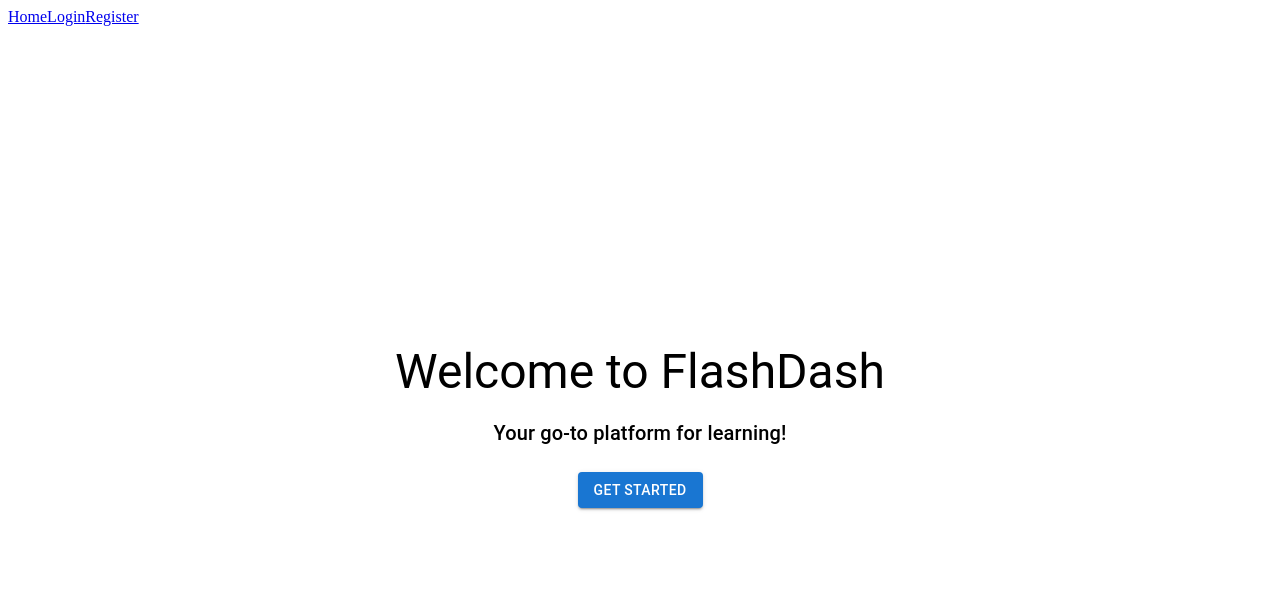
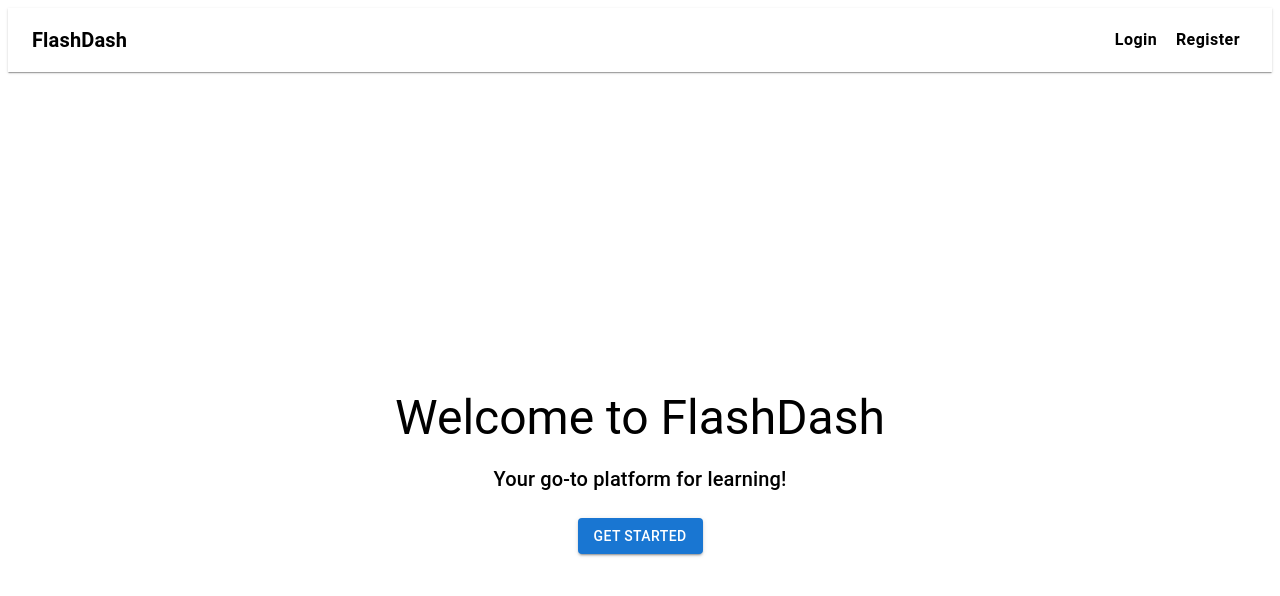
Before and after one commit to P4r1nc3/FlashDash_Frontend, a React (Vite) app: page / in a window 1280 px wide. Shown: the top 596 px of the page. Built offline with nearby package versions, Linux system fonts and the light colour scheme; no server answers.

Commit message:
Remade navigation

```diff
--- a/src/components/Navbar.tsx
+++ b/src/components/Navbar.tsx
@@ -1,25 +1,93 @@
-import { useContext } from 'react';
+import React, { useContext } from 'react';
 import { Link } from 'react-router-dom';
+import { AppBar, Toolbar, Typography, Button, Box } from '@mui/material';
 import { AuthContext } from '../contexts/AuthContext';
 
 const Navbar = () => {
     const auth = useContext(AuthContext);
 
     return (
-        <nav>
-            <Link to="/">Home</Link>
+        <AppBar position="static" sx={{ backgroundColor: 'white', boxShadow: 1 }}>
+            <Toolbar
+                sx={{
+                    display: 'flex',
+                    justifyContent: 'space-between',
+                }}
+            >
+                {/* Logo po lewej stronie */}
+                <Typography
+                    variant="h6"
+                    component={Link}
+                    to="/"
+                    sx={{
+                        textDecoration: 'none',
+                        color: 'black',
+                        fontWeight: 'bold',
+                        fontFamily: 'Roboto, sans-serif',
+                    }}
+                >
+                    FlashDash
+                </Typography>
+
+                {/* Linki po prawej stronie */}
+                <Box>
                     {auth?.isAuthenticated ? (
                         <>
-                    <Link to="/account">Account</Link>
-                    <button onClick={auth.logout}>Logout</button>
+                            <Button
+                                component={Link}
+                                to="/account"
+                                sx={{
+                                    textTransform: 'none',
+                                    color: 'black',
+                                    fontWeight: 'bold',
+                                    fontSize: '1rem',
+                                }}
+                            >
+                                Account
+                            </Button>
+                            <Button
+                                onClick={auth.logout}
+                                sx={{
+                                    textTransform: 'none',
+                                    color: 'black',
+                                    fontWeight: 'bold',
+                                    fontSize: '1rem',
+                                }}
+                            >
+                                Logout
+                            </Button>
                         </>
                     ) : (
                         <>
-                    <Link to="/login">Login</Link>
-                    <Link to="/register">Register</Link>
+                            <Button
+                                component={Link}
+                                to="/login"
+                                sx={{
+                                    textTransform: 'none',
+                                    color: 'black',
+                                    fontWeight: 'bold',
+                                    fontSize: '1rem',
+                                }}
+                            >
+                                Login
+                            </Button>
+                            <Button
+                                component={Link}
+                                to="/register"
+                                sx={{
+                                    textTransform: 'none',
+                                    color: 'black',
+                                    fontWeight: 'bold',
+                                    fontSize: '1rem',
+                                }}
+                            >
+                                Register
+                            </Button>
                         </>
                     )}
-        </nav>
+                </Box>
+            </Toolbar>
+        </AppBar>
     );
 };
 
```
Lines whose indentation alone changed are shown as unchanged.
